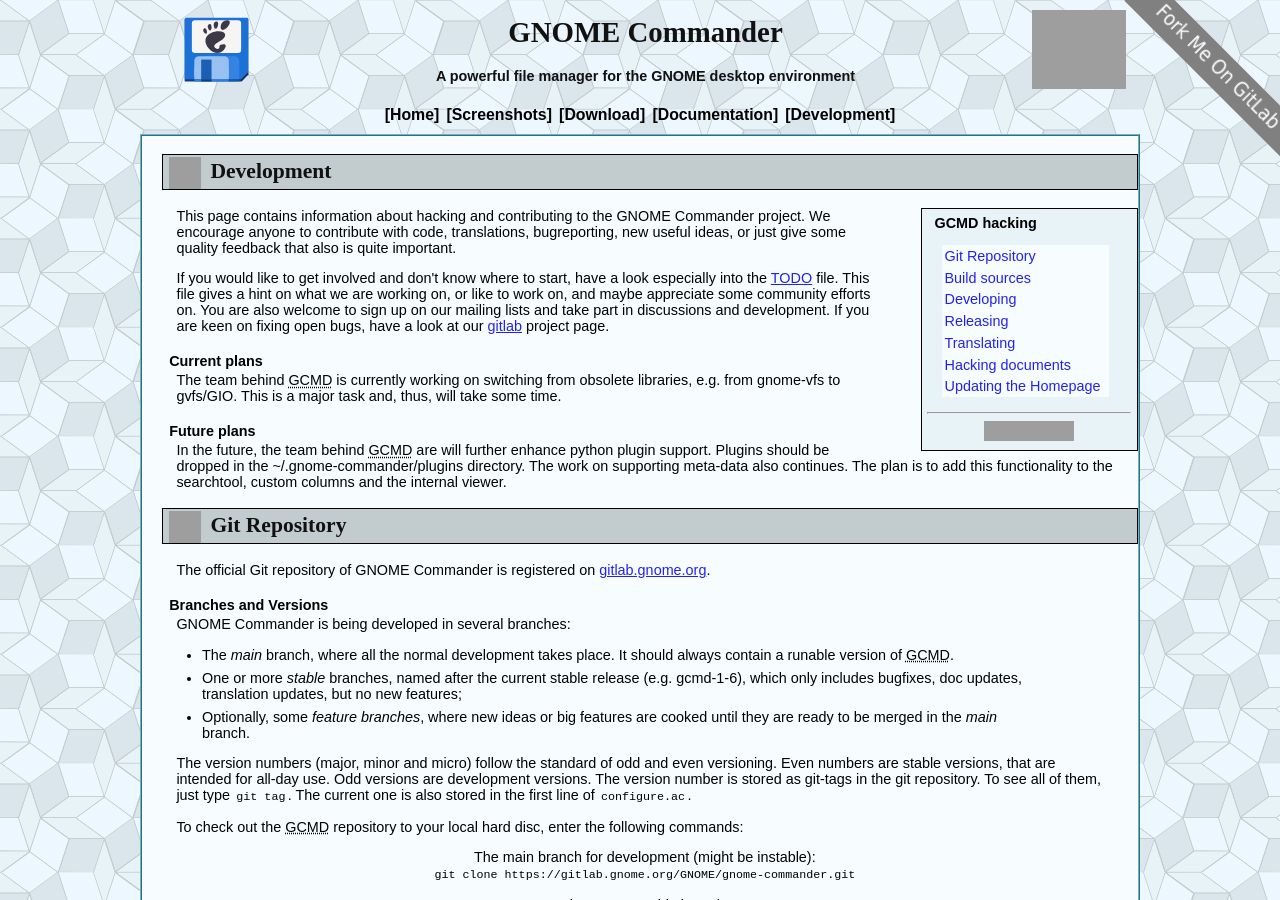
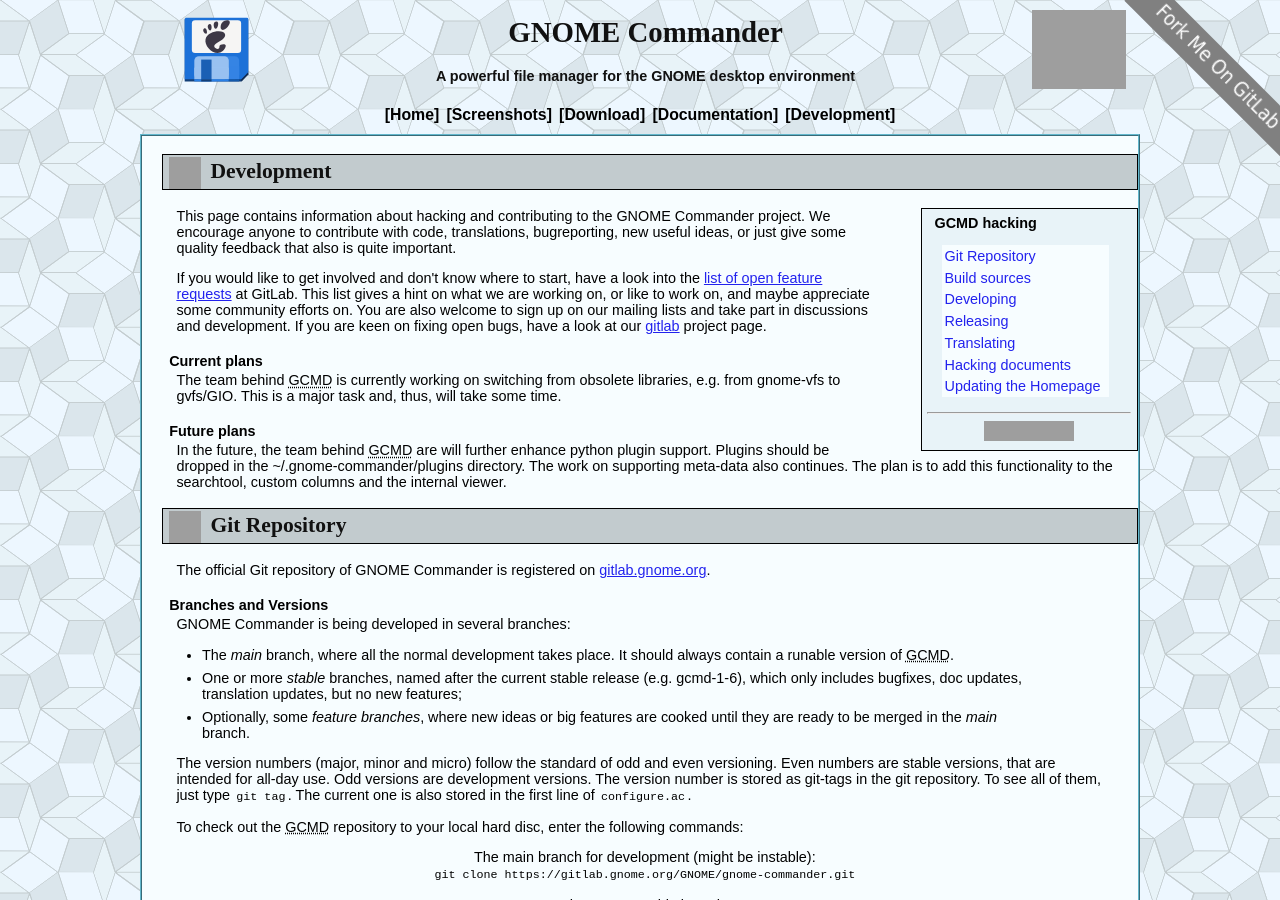
Before and after one commit to gcmd/gcmd.github.io, a Jekyll site: the page dev.html, which Jekyll copies as it is, in a window 1280 px wide and 900 px high, cut to the strip 0-900 px from the top of the window. Built offline with Jekyll 4.4.1, drawn with Linux system fonts in a browser that asks for light colours; grey boxes are pictures that could not be loaded.

Commit message:
The TODO file is replaced with a link to GitLab feature requests

```diff
--- a/dev.html
+++ b/dev.html
@@ -55,9 +55,9 @@
 We encourage anyone to contribute with code, translations, bugreporting, new useful ideas, or
 just give some quality feedback that also is quite important.</p>
 
-<p>If you would like to get involved and don't know where to start, have a look especially
-into the <a href="https://gitlab.gnome.org/GNOME/gnome-commander/raw/main/TODO">TODO</a> file. This
-file gives a hint on what we are working on, or like to work on, and
+<p>If you would like to get involved and don't know where to start, have a look
+into the <a href="https://gitlab.gnome.org/GNOME/gnome-commander/-/issues?label_name%5B%5D=1.%20Feature">list
+of open feature requests</a> at GitLab. This list gives a hint on what we are working on, or like to work on, and
 maybe appreciate some community efforts on. You are also welcome
 to sign up on our mailing lists and take part in discussions and development.
 If you are keen on fixing open bugs, have a look at our
```
